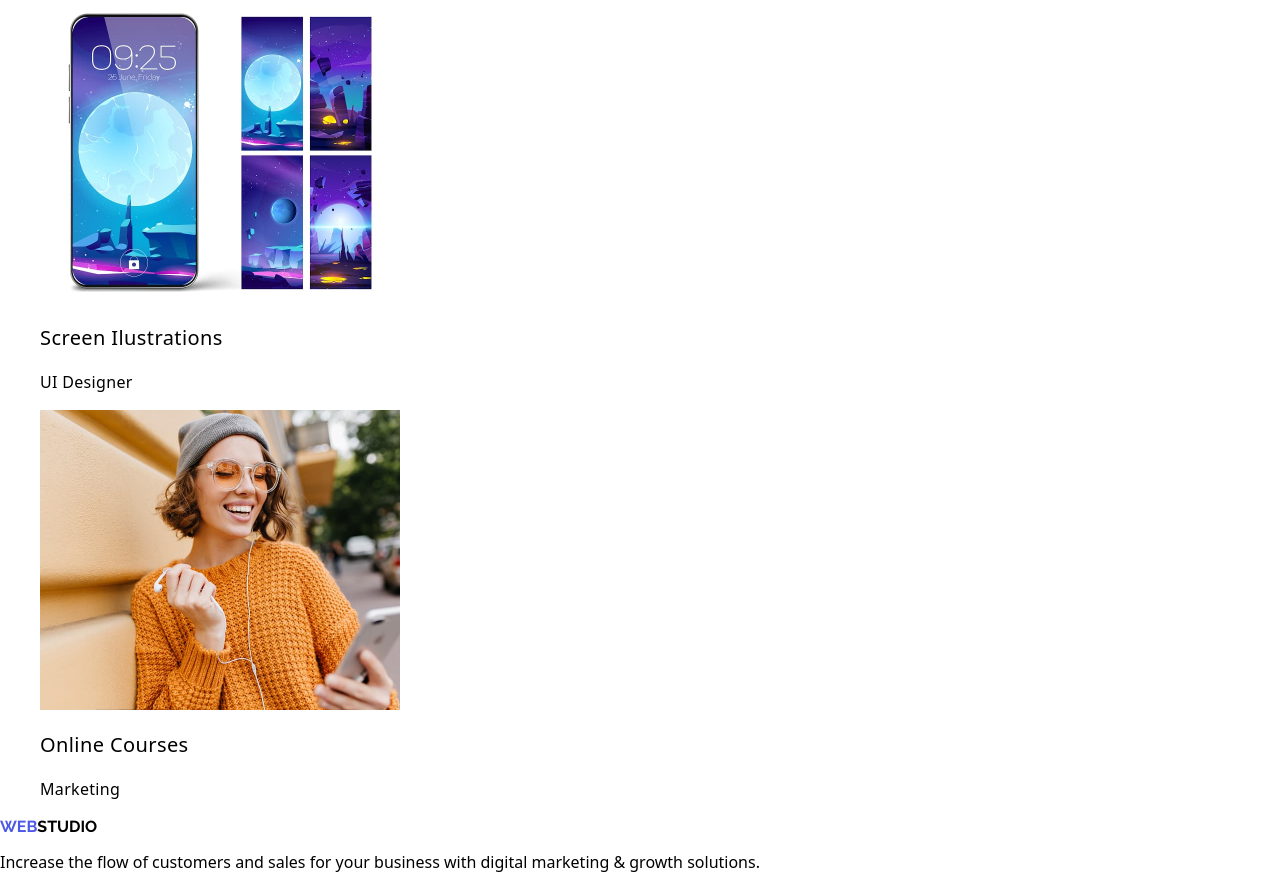
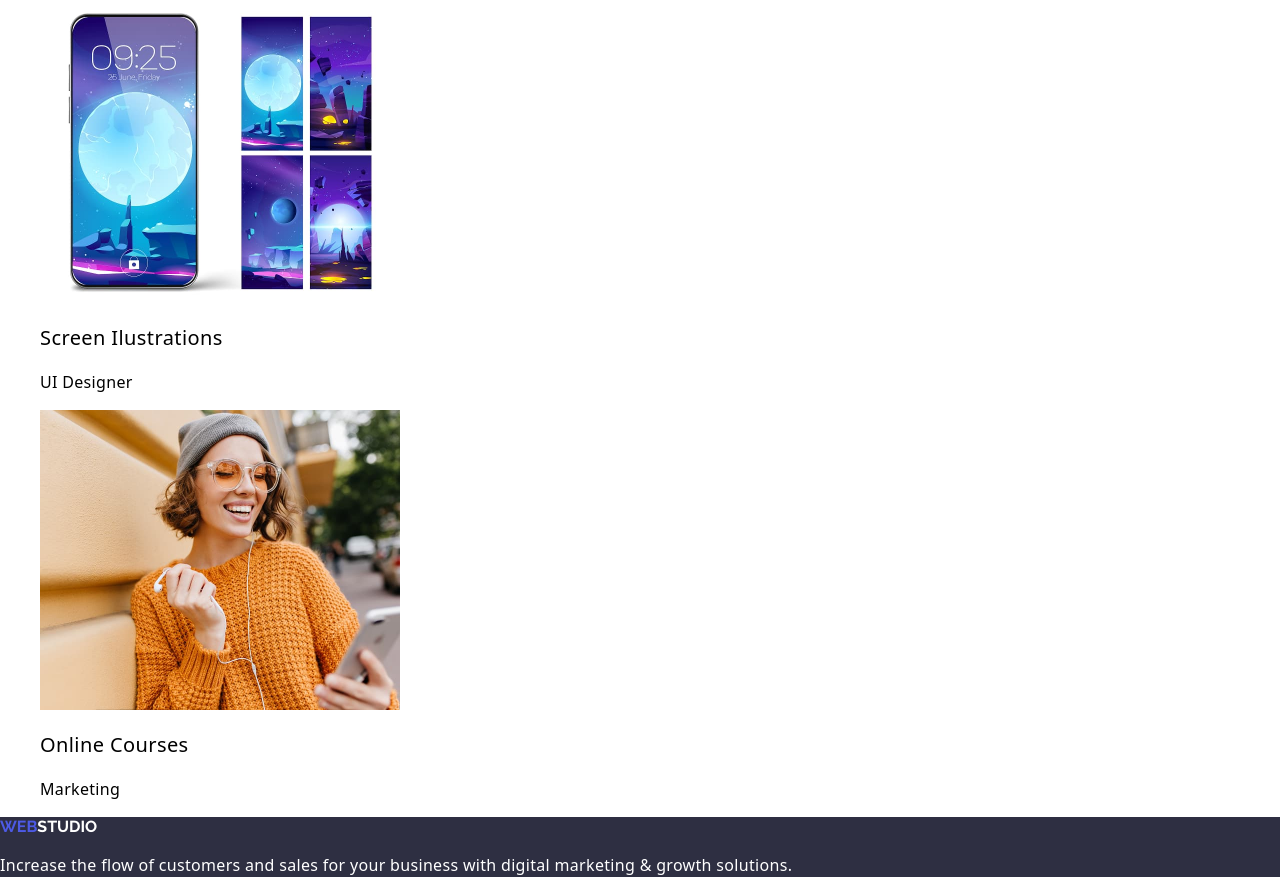
Before and after one commit to Rick-Sancheeez/goit-markup-hw-02, a plain HTML site: page index.html in a window 1280 px wide. Shown: the part 4019-4912 px from the top of the page. Drawn offline with nearby package versions, Linux system fonts and the light colour scheme.

Commit message:
Add css footer

```diff
--- a/css/styles.css
+++ b/css/styles.css
@@ -16,10 +16,12 @@ a {
 header {
     background-color: white;
 }
+
 .logo {
     font-family: "Raleway", sans-serif;
     text-transform: uppercase;
 }
+
 .logo .web {
     color: #4d5ae5;
 }
@@ -138,3 +140,19 @@ button {
 }
 
 /* footer */
+
+footer {
+    background-color: #2E2F42;
+}
+
+footer p{
+    color: white;
+    font-weight: 400;
+    font-size: 16px;
+    line-height: 1.5;
+    letter-spacing: 0.02em;
+}
+
+footer .logo {
+    color: white;
+}
```
